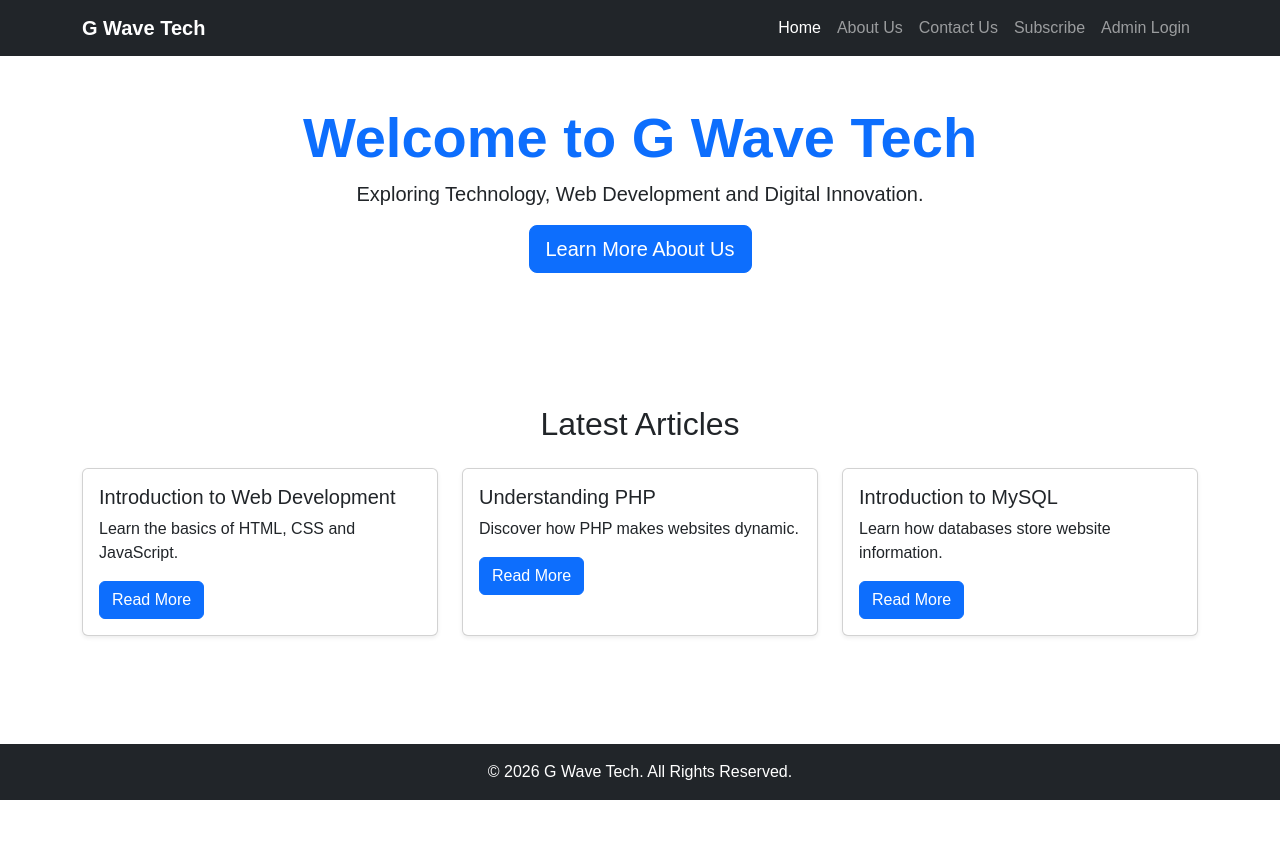
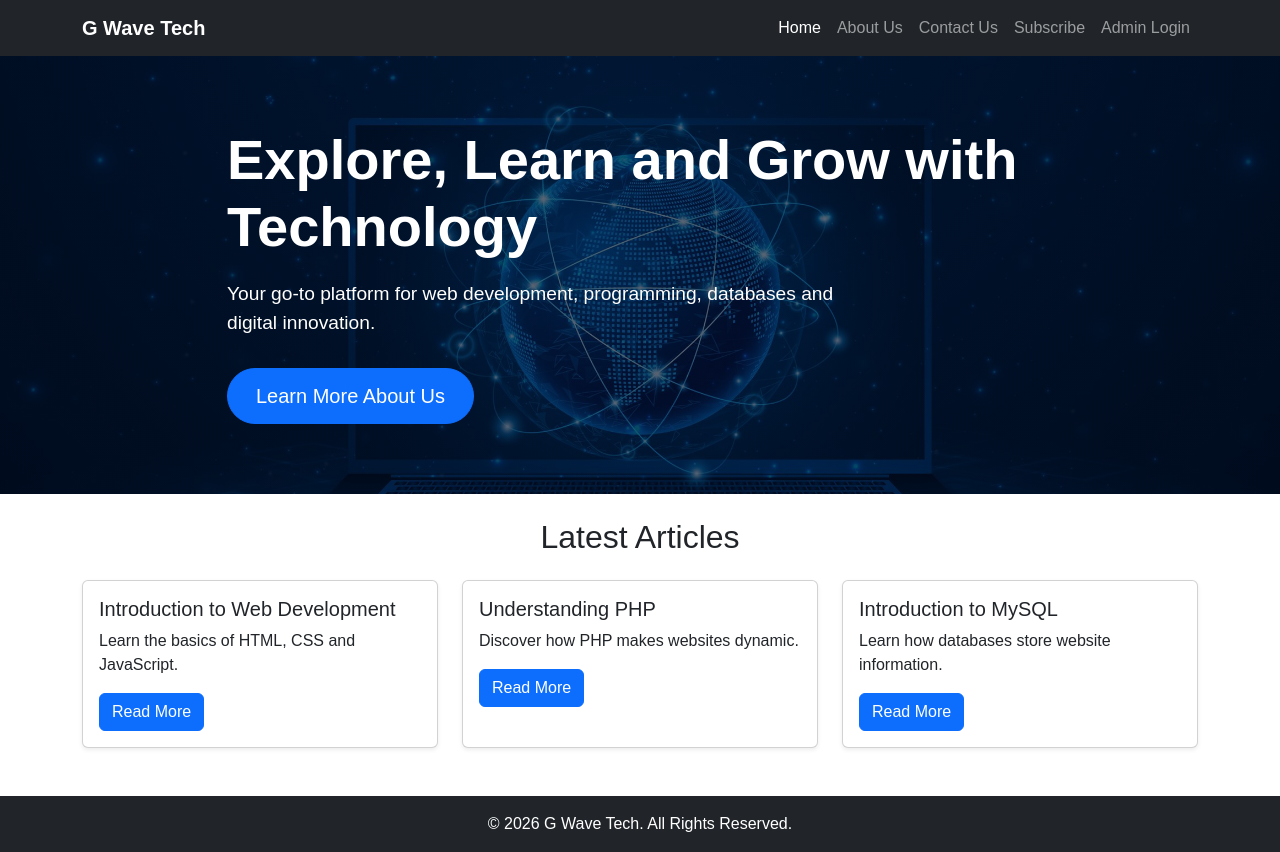
Before and after one commit to georgebirundu90-boop/gwave-tech, a plain HTML site: page index.html in a window 1280 px wide. Before the commit the page ends 800 px from the top, so only its background shows below. Drawn offline with nearby package versions, Linux system fonts and the light colour scheme.

Commit message:
Resolve merge conflict and update web development introduction content

```diff
--- a/css/style.css
+++ b/css/style.css
@@ -27,3 +27,41 @@ body > section {
 footer {
     margin-top: auto;
 }
+
+/* Homepage Hero Background */
+.hero-section {
+    background:
+        linear-gradient(rgba(0, 15, 40, 0.65),
+                        rgba(0, 15, 40, 0.65)),
+        url("../images/tech-background.jpg");
+
+    background-size: cover;
+    background-position: center;
+    background-repeat: no-repeat;
+
+    min-height: 420px;
+    display: flex;
+    align-items: center;
+    color: white;
+    padding: 70px 0;
+}
+
+.hero-content {
+    max-width: 850px;
+}
+
+.hero-section h1 {
+    color: white;
+    margin-bottom: 20px;
+}
+
+.hero-section p {
+    font-size: 1.2rem;
+    max-width: 650px;
+    margin-bottom: 30px;
+}
+
+.hero-section .btn {
+    border-radius: 30px;
+    padding: 12px 28px;
+}
--- a/index.html
+++ b/index.html
@@ -57,22 +57,29 @@
     </div>
 </nav>
 
-<!-- Welcome Section -->
-<section class="container text-center py-5">
 
-    <h1 class="display-4 fw-bold text-primary">
-        Welcome to G Wave Tech
+<!-- Welcome Hero Section -->
+<section class="hero-section">
+
+    <div class="container hero-content">
+
+        <h1 class="display-4 fw-bold">
+            Explore, Learn and Grow with Technology
         </h1>
 
         <p class="lead">
-        Exploring Technology, Web Development and Digital Innovation.
+            Your go-to platform for web development,
+            programming, databases and digital innovation.
         </p>
 
         <a href="about.html" class="btn btn-primary btn-lg">
             Learn More About Us
         </a>
 
+    </div>
+
 </section>
+
 
 <!-- Latest Articles -->
 <section class="container py-4">
```
Also changed, not shown: web_development.html (+51 -0 lines), images/tech-background.jpg (added). Lines whose indentation alone changed are shown as unchanged.
